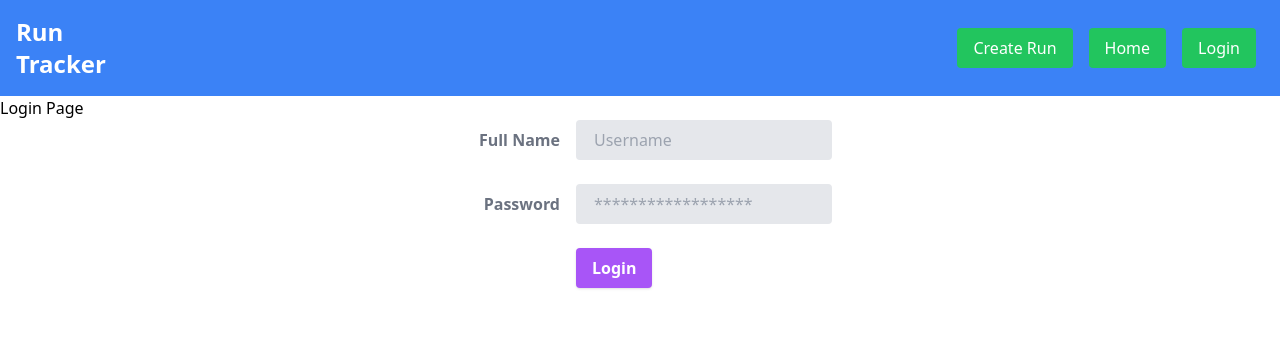
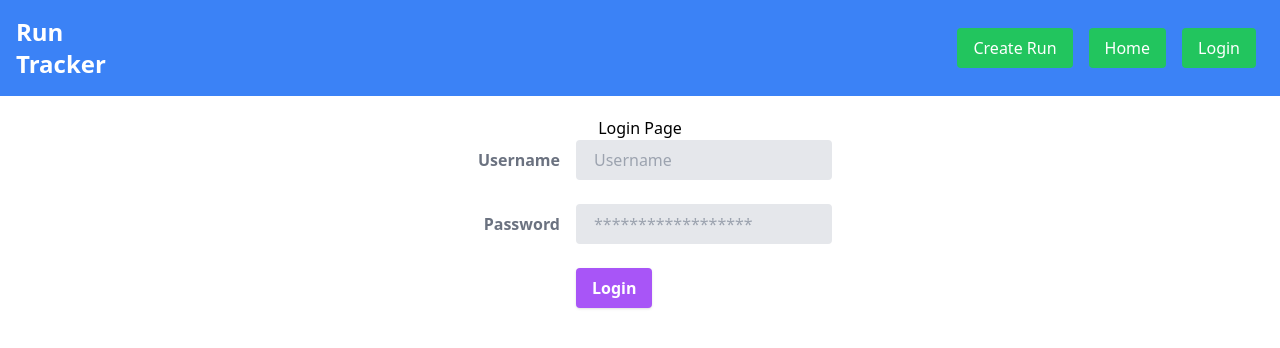
Before and after one commit to smithville77/fitness-tracker-MERN, a Next.js app in the folder client/: page /login in a window 1280 px wide. Shown: the top 348 px of the page. Built offline with nearby package versions, Linux system fonts and the light colour scheme.

Commit message:
Can't understand why navbar state isnt updating

```diff
--- a/client/package.json
+++ b/client/package.json
@@ -25,7 +25,7 @@
     "headlessui": "^0.0.0",
     "heroicons": "^2.0.18",
     "heroicons-react": "^1.4.1",
-    "next": "^13.4.9",
+    "next": "^13.4.19",
     "postcss": "8.4.25",
     "react": "18.2.0",
     "react-dom": "18.2.0",
--- a/client/src/components/LoginForm.tsx
+++ b/client/src/components/LoginForm.tsx
@@ -1,14 +1,110 @@
-import React, { useState } from 'react';
-import axios from 'axios';
+// import React, { useState } from 'react';
+// import axios from 'axios';
 
 
 
+// interface LoginFormProps {
+//   onSuccess: () => void; // Callback function to be called on successful login
+// }
+
+// const LoginForm: React.FC<LoginFormProps> = ({ onSuccess }) => {
+
+
+//   const [username, setUsername] = useState('');
+//   const [password, setPassword] = useState('');
+
+//   const handleSubmit = async (event: React.FormEvent) => {
+//     event.preventDefault();
+
+//     try {
+//       const response = await axios.post('http://localhost:3001/users/login', {
+//         username,
+//         password,
+//       });
+
+//       if (response.status === 200) {
+
+//         const token = response.data.token;
+
+//         localStorage.setItem('token', token);
+//         console.log("Token:", token);
+//         // Update the authentication state here
+//         onSuccess(); // or call any function to update the state
+//       }
+//     } catch (error) {
+//       console.log("The error is: " + error);
+//       // Handle errors here if needed
+//     }
+//   };
+
+
+
+//   return (
+//     <div className='flex justify-center'>
+//     <form className="w-full max-w-sm" onSubmit={handleSubmit}>
+//       <div className="md:flex md:items-center mb-6">
+//         <div className="md:w-1/3">
+//           <label className="block text-gray-500 font-bold md:text-right mb-1 md:mb-0 pr-4" htmlFor="inline-full-name">
+//             Username
+//           </label>
+//         </div>
+//         <div className="md:w-2/3">
+
+//           <input
+//             className="bg-gray-200 appearance-none border-2 border-gray-200 rounded w-full py-2 px-4 text-gray-700 leading-tight focus:outline-none focus:bg-white focus:border-purple-500" id="inline-full-name"
+//             type="text"
+//             value={username}
+//             onChange={(e) => setUsername(e.target.value)}
+//             placeholder="Username"
+//             />
+//         </div>
+//       </div>
+//       <div className="md:flex md:items-center mb-6">
+//         <div className="md:w-1/3">
+//           <label className="block text-gray-500 font-bold md:text-right mb-1 md:mb-0 pr-4" htmlFor="inline-password">
+//             Password
+//           </label>
+//         </div>
+//         <div className="md:w-2/3">
+//           <input
+//               className='bg-gray-200 appearance-none border-2 border-gray-200 rounded w-full py-2 px-4 text-gray-700 leading-tight focus:outline-none focus:bg-white focus:border-purple-500'
+//               id="inline-password"
+//               type="password"
+//               placeholder="******************"
+//               value={password}
+//               onChange={(e) => setPassword(e.target.value)}
+//             />
+//         </div>
+//       </div>
+//       <div className="md:flex md:items-center">
+//         <div className="md:w-1/3"></div>
+//         <div className="md:w-2/3">
+//           <button className="shadow bg-purple-500 hover:bg-purple-400 focus:shadow-outline focus:outline-none text-white font-bold py-2 px-4 rounded" type="submit">
+//             Login
+//           </button>
+//         </div>
+//       </div>
+//     </form>
+//     </div>
+
+//   );
+// };
+
+// export default LoginForm;
 interface LoginFormProps {
-  onSuccess: () => void; // Callback function to be called on successful login
+  onSuccess: (username: string, password: string) => void; // Define other props if needed
 }
 
+
+
+
+
+// LoginForm.js
+import React, { useState } from "react";
+import { useAuth } from "@/components/UseAuth";
+
 const LoginForm: React.FC<LoginFormProps> = ({ onSuccess }) => {
-
+  const { login } = useAuth(); // Get the login function from useAuth
 
   const [username, setUsername] = useState('');
   const [password, setPassword] = useState('');
@@ -16,41 +112,25 @@ const LoginForm: React.FC<LoginFormProps> = ({ onSuccess }) => {
   const handleSubmit = async (event: React.FormEvent) => {
     event.preventDefault();
 
-    try {
-      const response = await axios.post('http://localhost:3001/users/login', {
-        username,
-        password,
-      });
+    // Call the login function from useAuth
+    login(username, password);
 
-      if (response.status === 200) {
-
-        const token = response.data.token;
-
-        localStorage.setItem('token', token);
-        console.log("Token:", token);
-        // Update the authentication state here
-        onSuccess(); // or call any function to update the state
-      }
-    } catch (error) {
-      console.log("The error is: " + error);
-      // Handle errors here if needed
-    }
+    // After successful login, you can call onSuccess if needed
+    onSuccess(username, password);
   };
-
-
 
   return (
     <div className='flex justify-center'>
     <form className="w-full max-w-sm" onSubmit={handleSubmit}>
       <div className="md:flex md:items-center mb-6">
-        <div className="md:w-1/3">
-          <label className="block text-gray-500 font-bold md:text-right mb-1 md:mb-0 pr-4" htmlFor="inline-full-name">
-            Full Name
-          </label>
-        </div>
+       <div className="md:w-1/3">
+         <label className="block text-gray-500 font-bold md:text-right mb-1 md:mb-0 pr-4" htmlFor="inline-full-name">
+           Username
+         </label>
+       </div>
         <div className="md:w-2/3">
 
-          <input
+         <input
             className="bg-gray-200 appearance-none border-2 border-gray-200 rounded w-full py-2 px-4 text-gray-700 leading-tight focus:outline-none focus:bg-white focus:border-purple-500" id="inline-full-name"
             type="text"
             value={username}
@@ -86,7 +166,6 @@ const LoginForm: React.FC<LoginFormProps> = ({ onSuccess }) => {
       </div>
     </form>
     </div>
-
   );
 };
 
--- a/client/src/components/Navigation.tsx
+++ b/client/src/components/Navigation.tsx
@@ -1,19 +1,23 @@
 import Link from 'next/link';
 import { useEffect } from 'react';
-import { useAuth } from "@/components/UseAuth";
+import { useAuth } from "../components/UseAuth";
+
+
 
 function Navigation() {
   const { authenticated, logout, setAuthenticated } = useAuth();
 
   useEffect(() => {
+    const token = localStorage.getItem('token');
+    console.log("useEffect triggered");
 
-    const token = localStorage.getItem('token');
     if (token) {
       setAuthenticated(true);
     } else {
       setAuthenticated(false);
     }
-  }, [setAuthenticated]);
+  }, [authenticated, setAuthenticated]);
+
 
   const handleLogout = () => {
     logout();
@@ -24,8 +28,8 @@ function Navigation() {
       <div className="container mx-auto flex justify-between items-center">
         <div className="text-white text-2xl font-bold">Run Tracker</div>
         <div className='flex container justify-end'>
-        <Link className="bg-green-500 hover:bg-red-600 text-white py-2 px-4 mx-2 rounded cursor-pointer " href="/createRun">Create Run</Link>
-        <Link className="bg-green-500 hover:bg-red-600 text-white py-2 px-4 mx-2 rounded cursor-pointer" href="/">Home</Link>
+        <Link className="bg-green-500 hover:bg-green-600 text-white py-2 px-4 mx-2 rounded cursor-pointer " href="/createRun">Create Run</Link>
+        <Link className="bg-green-500 hover:bg-green-600 text-white py-2 px-4 mx-2 rounded cursor-pointer" href="/">Home</Link>
         {authenticated ? (
           <a
             onClick={handleLogout}
--- a/client/src/components/UseAuth.tsx
+++ b/client/src/components/UseAuth.tsx
@@ -1,35 +1,47 @@
-// useAuth.js
+// // useAuth.js
 import { useState, useEffect } from 'react';
+import axios from 'axios'; // Import Axios
 
 export function useAuth() {
   const [authenticated, setAuthenticated] = useState(false);
 
   useEffect(() => {
     const token = localStorage.getItem('token');
-    console.log(token)
+
     if (token) {
       setAuthenticated(true);
-      console.log(authenticated)
     } else {
       setAuthenticated(false);
-      console.log(authenticated)
     }
     console.log('User authenticated: ' + authenticated);
   }, []);
 
-  const login = () => {
-    // Perform your login logic here
-    // If login is successful, set the authenticated state to true
-    setAuthenticated(true);
-    console.log("logged in")
+  const login = async (username: string, password: string) => {
+    try {
+      const response = await axios.post('http://localhost:3001/users/login', {
+        username,
+        password,
+      });
+      console.log(response.status)
+      console.log(response.data)
+      if (response.status === 200) {
+        const token = response.data.token;
+        localStorage.setItem('token', token);
+        console.log("Token:", token);
+        setAuthenticated(true); // Update the authentication state
+      } else {
+        throw new Error("Login failed"); // Handle other status codes
+      }
+    } catch (error) {
+      console.log("Login error:", error);
+      // Handle errors here if needed
+    }
   };
 
   const logout = () => {
-    // Perform your logout logic here
-    // Clear the token and set the authenticated state to false
     localStorage.removeItem('token');
     setAuthenticated(false);
-    console.log("logged out")
+    console.log("logged out");
   };
 
   return { authenticated, login, logout, setAuthenticated };
--- a/client/src/pages/_app.tsx
+++ b/client/src/pages/_app.tsx
@@ -2,12 +2,6 @@ import '@/styles/globals.css'
 import type { AppProps } from 'next/app'
 
 
-// export default function App({ Component, pageProps }: AppProps) {
-//   return <Component {...pageProps} />
-// }
-
-// pages/_app.js
-// pages/_app.js
 import { useEffect } from 'react';
 import { useRouter } from 'next/router';
 import { useAuth } from '../components/UseAuth'; // Import the useAuth hook
@@ -19,10 +13,12 @@ function MyApp({ Component, pageProps }) {
 
   // Redirect to the login page if not authenticated
   useEffect(() => {
-    if (!authenticated && router.pathname !== '/login') {
+    const currentPath = router.pathname;
+    if (!authenticated && currentPath !== '/login') {
       router.push('/login');
     }
   }, [authenticated, router]);
+
 
   return <Component {...pageProps} />;
 }
--- a/client/src/pages/index.tsx
+++ b/client/src/pages/index.tsx
@@ -1,4 +1,4 @@
-import Image from 'next/image'
+
 import { Inter } from 'next/font/google'
 import Link from 'next/link'
 import * as React from "react";
@@ -12,7 +12,7 @@ export default function Home() {
       <Navigation />
       <h1>RunApp</h1>
       <p>Welcome to the home page!</p>
-      <Link href="/login">Login</Link>
+      {/* <Link href="/login">Login</Link> */}
     </>
 
   )
--- a/client/src/pages/login.tsx
+++ b/client/src/pages/login.tsx
@@ -7,22 +7,23 @@ function LoginPage() {
   const { authenticated, login } = useAuth();
 
   // Function to handle successful login
-  const handleLogin = async () => {
-   login();
-  };
+  // const handleLogin = async () => {
+  //  login();
+  // };
+
 
   return (
     <div>
       {/* Display navigation or header if needed */}
       <Navigation />
 
-      <h1>Login Page</h1>
+      <h1 className="flex justify-center mt-5">Login Page</h1>
 
       {authenticated ? (
         <p>You are already logged in.</p>
       ) : (
         // Render the login form
-        <LoginForm onSuccess={handleLogin} />
+        <LoginForm onSuccess={login} />
       )}
     </div>
   );
--- a/client/tsconfig.json
+++ b/client/tsconfig.json
@@ -18,6 +18,6 @@
       "@/*": ["./src/*"]
     }
   },
-  "include": ["next-env.d.ts", "**/*.ts", "**/*.tsx"],
+  "include": ["next-env.d.ts", "**/*.ts", "**/*.tsx", "src/components/AuthContext.tsx"],
   "exclude": ["node_modules"]
 }
```
Also changed, not shown: client/.eslintrc.json, 1 other file (tests, documents, lock files or other folders).
